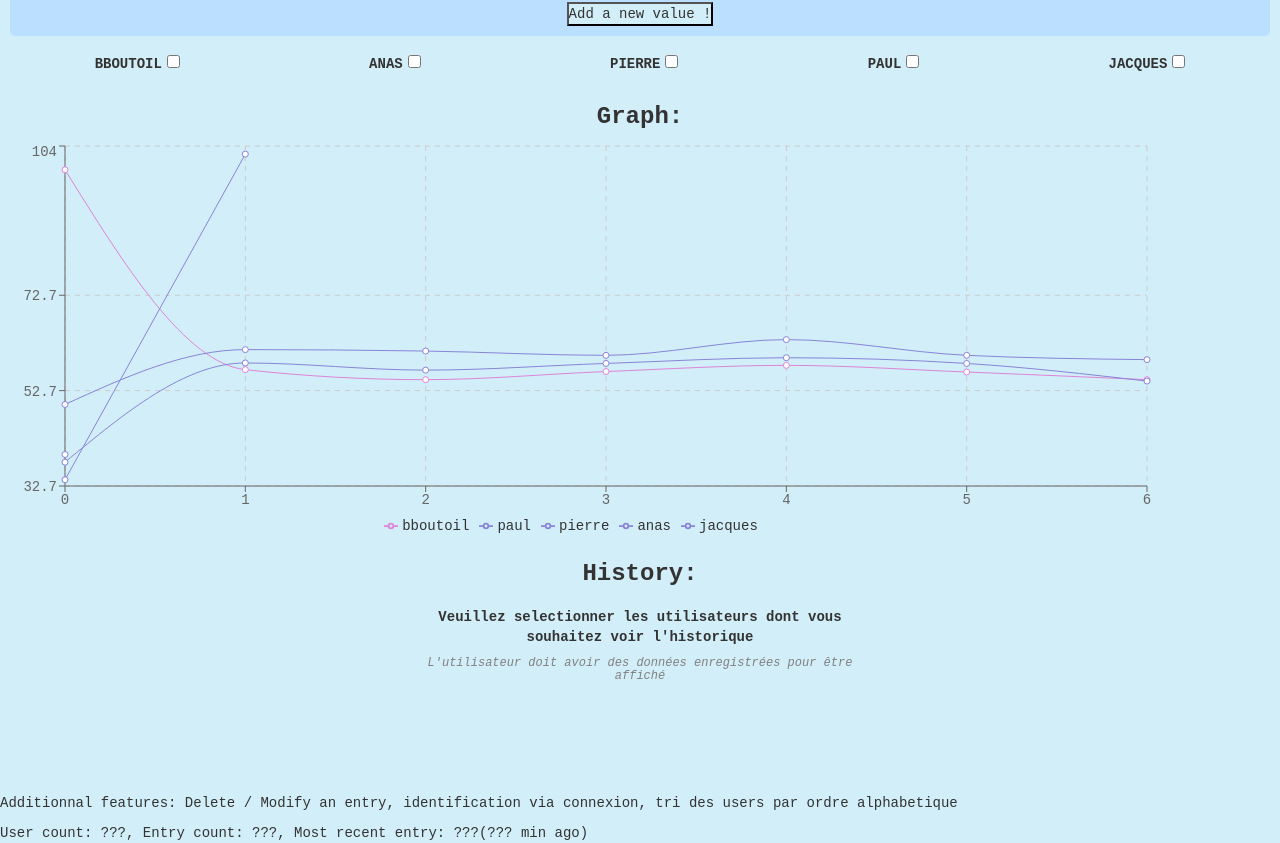
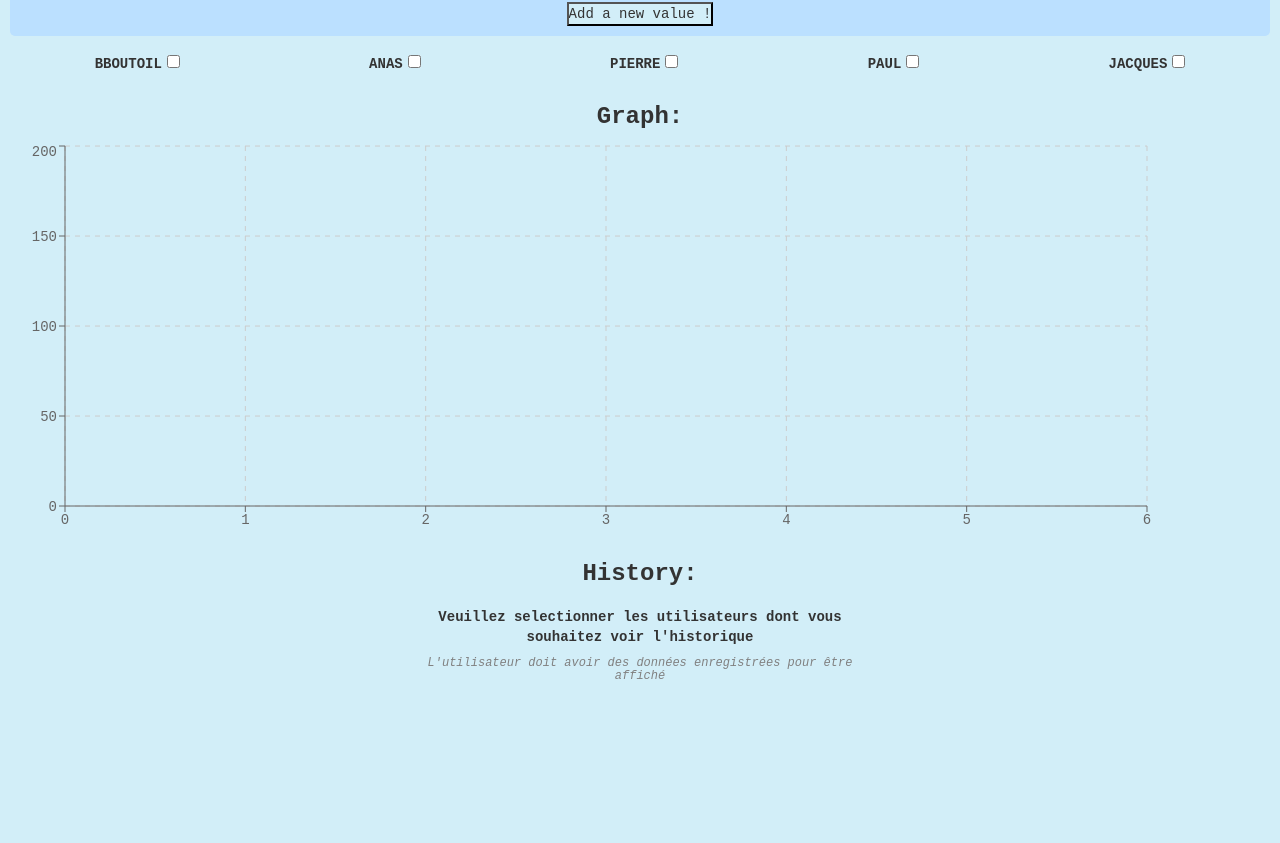
Before and after one commit to Xeska/Learning_React, a React (Create React App) app in the folder weight-tracer/: page / in a window 1280 px wide. Shown: the part 186-1029 px from the top of the page. After the commit the page ends 879 px from the top, so only its background shows below. Built offline with nearby package versions, Linux system fonts and the light colour scheme.

Commit message:
kind of finished

```diff
--- a/weight-tracer/src/App.js
+++ b/weight-tracer/src/App.js
@@ -38,13 +38,6 @@ class App extends Component {
         <UserList userList={userList} onChange={this.handleChange}/>
         <GraphicDisplay userList={userList} />
         <History userList={userList}/>
-        <br />
-        <br />
-        <br />
-        <br />
-        <br />
-        <p>Additionnal features: Delete / Modify an entry, identification via connexion, tri des users par ordre alphabetique</p>
-        <footer>User count: ???, Entry count: ???, Most recent entry: ???(??? min ago)</footer>
       </div>
     )
   }
--- a/weight-tracer/src/GraphicDisplay.js
+++ b/weight-tracer/src/GraphicDisplay.js
@@ -11,58 +11,50 @@ class GraphicDisplay extends Component {
                 weight: 1
             }
         }
-        this.handleMouseEnter = this.handleMouseEnter.bind(this)
-        this.handleMouseLeave = this.handleMouseLeave.bind(this)
+        this.getRandomColor = this.getRandomColor.bind(this)
     }
 
-    handleMouseEnter(op) {
-        const { dataKey } = op;
-        const { opacity }= this.state
+    getRandomColor() {
+        let letters = '0123456789ABCDEF'
+        let color = '#66'
 
-        this.setState({
-            opacity: {...opacity, [dataKey]: 0.5}
-        })
-    }
-
-    handleMouseLeave = (op) => {
-        const { dataKey } = op
-        const { opacity } = this.state
-
-        this.setState({
-          opacity: { ...opacity, [dataKey]: 1 },
-        })
+        for (let i = 0; i < 4; i++) {
+            color += letters[Math.floor(Math.random() * 16)]
+        }
+        return color
     }
 
     render() {
         const { opacity } = this.state
-        const {userList } = this.props
+        const { userList } = this.props
 
         let weightMin = 500
         let weightMax = 0
 
         for (let i = 0; i < userList.length; i++) {
-            let max = Math.max(...weightDatas.map(element => element[userList[i].name]))
-            let min = Math.min(...weightDatas.map(element => element[userList[i].name]))
+            let max = Math.max(...weightDatas.map(element => element[userList[i].name]).filter((element) => element))
+            let min = Math.min(...weightDatas.map(element => element[userList[i].name]).filter((element) => element))
             weightMax = max > weightMax ? max : weightMax
             weightMin = min < weightMin ? min : weightMin
         }
 
-        console.log(weightMax, weightMin)
+        let lineDisplay = []
 
+        for (let i = 0; i < userList.length; i++) {
+            if (userList[i].status === true)
+                lineDisplay = [...lineDisplay, <Line key={i} type="monotone" dataKey={userList[i].name} strokeOpacity={opacity.weight} stroke={this.getRandomColor()} />]
+        }
+        console.log(lineDisplay.length)
         return (
             <div className="graph">
                 <h3>Graph:</h3>
                 <ResponsiveContainer width="90%" height={400}>
                     <LineChart data={weightDatas} >
                         <CartesianGrid stroke="#ccc" strokeDasharray="5 5" />
-                        <Legend onMouseEnter={this.handleMouseEnter} onMouseLeave={this.handleMouseLeave}/>
+                        <Legend />
                         <XAxis datakey="date" />
-                        <YAxis datakey="weight" domain={[weightMin - 5, weightMax + 5]} />
-                        <Line type="monotone" dataKey="bboutoil" strokeOpacity={opacity.weight} stroke="#dd84d8" />
-                        <Line type="monotone" dataKey="paul" strokeOpacity={opacity.weight} stroke="#8884d8" />
-                        <Line type="monotone" dataKey="pierre" strokeOpacity={opacity.weight} stroke="#8884d8" />
-                        <Line type="monotone" dataKey="anas" strokeOpacity={opacity.weight} stroke="#8884d8" />
-                        <Line type="monotone" dataKey="jacques" strokeOpacity={opacity.weight} stroke="#8884d8" />
+                        <YAxis datakey="weight" domain={lineDisplay.length === 0 ? [0, 200] : [weightMin - 5, weightMax + 5]} />
+                        {lineDisplay}
                         <Tooltip />
                     </LineChart>
                 </ResponsiveContainer>
--- a/weight-tracer/src/UserCard.js
+++ b/weight-tracer/src/UserCard.js
@@ -8,7 +8,6 @@ function UserCard(props) {
     let userCard = []
 
     for (let i = 0; i < restrictedTable.length; i++) {
-        console.log(restrictedTable)
         if (restrictedTable[i])
             userCard = [...userCard, <div key={i}><p>{restrictedTable[i][user]}</p><p style={{fontStyle: "italic"}}>({restrictedTable[i].date})</p></div>]
     }
```
